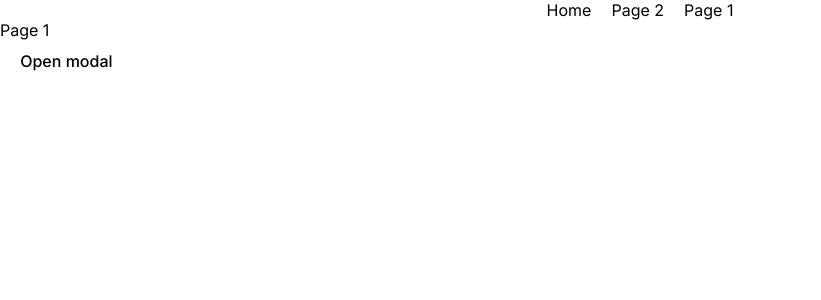
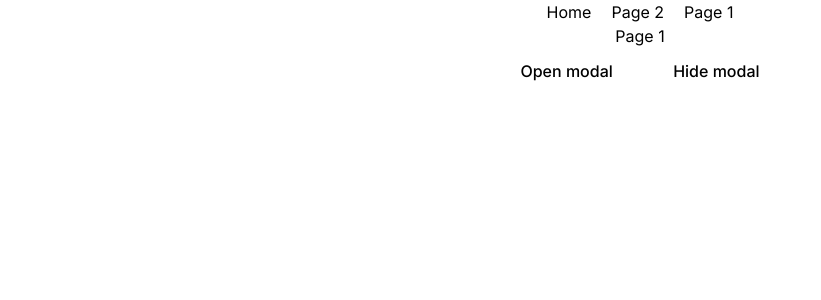
Before and after one commit to sergiycheck/next-diff-projects, a Next.js app in the folder default-next-js-project-to-try-things/: page /page1 in a window 1280 px wide. Shown: the top 300 px of the page, without its empty margins (0-821 px from the left). Built offline with nearby package versions, Linux system fonts and the light colour scheme.

Commit message:
style changes for modal and height

```diff
--- a/default-next-js-project-to-try-things/src/app/globals.css
+++ b/default-next-js-project-to-try-things/src/app/globals.css
@@ -13,6 +13,7 @@
 * {
   margin: 0;
 }
+
 html,
 body {
   height: 100%;
@@ -21,6 +22,7 @@ body {
   line-height: 1.5;
   -webkit-font-smoothing: antialiased;
 }
+
 img,
 picture,
 video,
@@ -47,109 +49,6 @@ h6 {
 #root,
 #__next {
   isolation: isolate;
-}
-
-html,
-body,
-div,
-span,
-applet,
-object,
-iframe,
-h1,
-h2,
-h3,
-h4,
-h5,
-h6,
-p,
-blockquote,
-pre,
-a,
-abbr,
-acronym,
-address,
-big,
-cite,
-code,
-del,
-dfn,
-em,
-img,
-ins,
-kbd,
-q,
-s,
-samp,
-small,
-strike,
-strong,
-sub,
-sup,
-tt,
-var,
-b,
-u,
-i,
-center,
-dl,
-dt,
-dd,
-ol,
-ul,
-li,
-fieldset,
-form,
-label,
-legend,
-table,
-caption,
-tbody,
-tfoot,
-thead,
-tr,
-th,
-td,
-article,
-aside,
-canvas,
-details,
-embed,
-figure,
-figcaption,
-footer,
-header,
-hgroup,
-menu,
-nav,
-output,
-ruby,
-section,
-summary,
-time,
-mark,
-audio,
-video {
-  margin: 0;
-  padding: 0;
-  border: 0;
-  font-size: 100%;
-  font: inherit;
-  vertical-align: baseline;
-}
-
-article,
-aside,
-details,
-figcaption,
-figure,
-footer,
-header,
-hgroup,
-menu,
-nav,
-section {
-  display: block;
 }
 
 ol,
--- a/default-next-js-project-to-try-things/src/app/layout.module.css
+++ b/default-next-js-project-to-try-things/src/app/layout.module.css
@@ -4,3 +4,8 @@
   gap: 20px;
   justify-content: center;
 }
+
+.main {
+  height: 100%;
+  position: relative;
+}
--- a/default-next-js-project-to-try-things/src/app/layout.tsx
+++ b/default-next-js-project-to-try-things/src/app/layout.tsx
@@ -27,6 +27,7 @@ export default function RootLayout({
       <head />
 
       <body className={inter.className}>
+        <main className={s.main}>
           <header className={s.header}>
             <Text>
               <Link href="/">Home</Link>
@@ -41,6 +42,7 @@ export default function RootLayout({
             </Text>
           </header>
           {children}
+        </main>
       </body>
     </html>
   );
--- a/default-next-js-project-to-try-things/src/app/page.module.css
+++ b/default-next-js-project-to-try-things/src/app/page.module.css
@@ -1,4 +1,3 @@
-.main {
+.container {
   height: 100%;
-  position: relative;
 }
--- a/default-next-js-project-to-try-things/src/app/page1/page.tsx
+++ b/default-next-js-project-to-try-things/src/app/page1/page.tsx
@@ -9,8 +9,11 @@ export default function Page1() {
 
   return (
     <div className={s.container}>
+      <div className={s.header}>
         <Text>Page 1</Text>
+      </div>
 
+      <div className={s.buttonsCont}>
         <button
           onClick={() => {
             setShow(true);
@@ -18,6 +21,14 @@ export default function Page1() {
         >
           Open modal
         </button>
+        <button
+          onClick={() => {
+            setShow(false);
+          }}
+        >
+          Hide modal
+        </button>
+      </div>
 
       <Modal
         show={show}
--- a/default-next-js-project-to-try-things/src/app/page1/style.module.css
+++ b/default-next-js-project-to-try-things/src/app/page1/style.module.css
@@ -1,3 +1,14 @@
 .container {
   height: 100%;
 }
+
+.header {
+  display: flex;
+  justify-content: center;
+}
+
+.buttonsCont {
+  display: flex;
+  justify-content: center;
+  gap: 20px;
+}
--- a/default-next-js-project-to-try-things/src/app/shared/modal/Modal.module.css
+++ b/default-next-js-project-to-try-things/src/app/shared/modal/Modal.module.css
@@ -9,12 +9,12 @@
   align-items: center;
   width: 100%;
   min-height: 100%;
-  background-color: var(--light-bg);
+
+  backdrop-filter: blur(5px);
 }
 
 .content {
   padding: 20px;
-  background-color: var(--light-bg);
 
   background-color: rgba(var(--callout-rgb), 0.5);
   border: 1px solid rgba(var(--callout-border-rgb), 0.3);
--- a/default-next-js-project-to-try-things/src/app/shared/modal/Modal.tsx
+++ b/default-next-js-project-to-try-things/src/app/shared/modal/Modal.tsx
@@ -22,10 +22,14 @@ export default function Modal({
   }, []);
 
   React.useEffect(() => {
-    if (show) document.body.style.overflow = "hidden";
+    if (show) {
+      document.body.style.overflow = "hidden";
+      document.body.style.paddingRight = "15px";
+    }
 
     return () => {
       document.body.style.overflow = "unset";
+      document.body.style.paddingRight = "0";
     };
   }, [show]);
 
```
Also changed, not shown: default-next-js-project-to-try-things/src/app/page.tsx (+3 -5 lines). Lines whose indentation alone changed are shown as unchanged.
